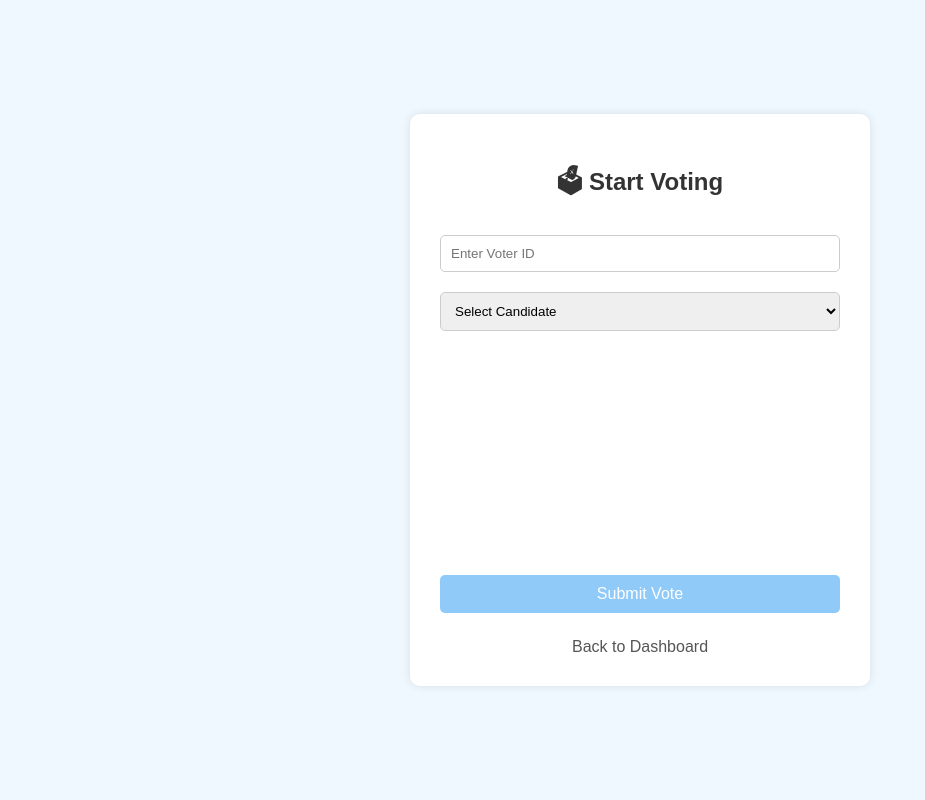
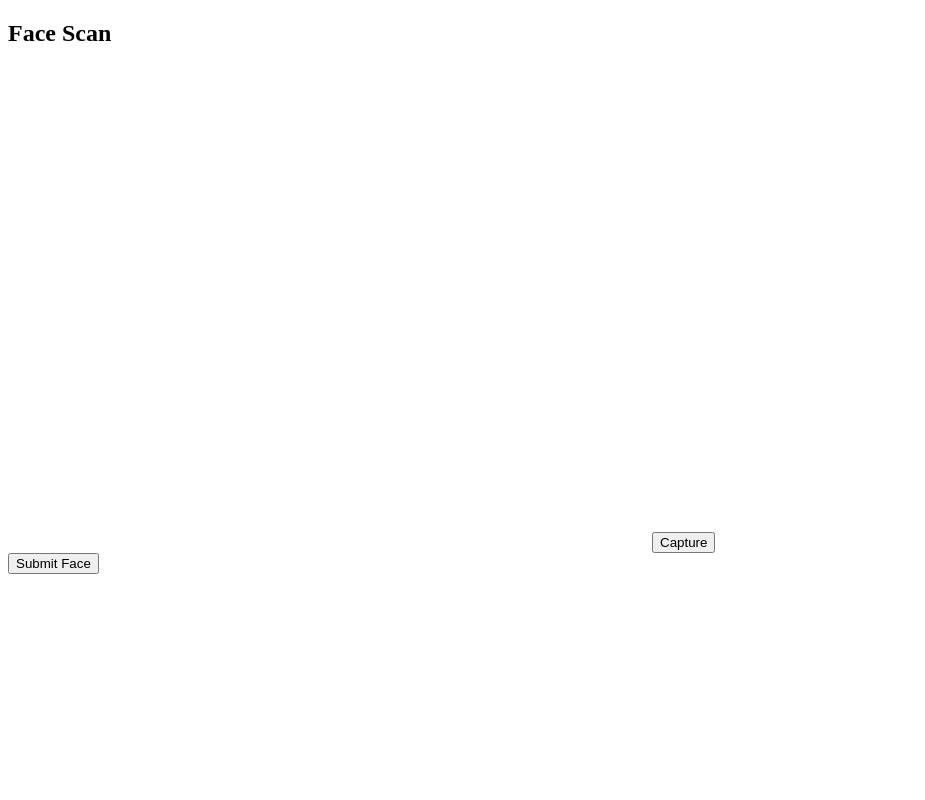
Before and after one commit to manpurivarshitha341-rgb/teamproject, a Django app: page /voting/start/ in a window 1280 px wide. Shown: the whole page, without its empty margins (0-925 px from the left). Run offline with Django 5.2, Linux system fonts and the light colour scheme; data comes from the database, SQL or seed files in the repository.

Commit message:
your message

```diff
--- /dev/null
+++ b/apps/voting/templates/voting/start.html
@@ -0,0 +1,46 @@
+<!DOCTYPE html>
+<html>
+<head>
+    <title>Scan Face</title>
+</head>
+<body>
+    <h2>Face Scan</h2>
+    {% if error %}
+        <p style="color:red;">{{ error }}</p>
+    {% endif %}
+
+    <video id="video" width="640" height="480" autoplay></video>
+    <button id="snap">Capture</button>
+    <canvas id="canvas" width="640" height="480" style="display:none;"></canvas>
+
+    <form id="faceForm" method="POST" enctype="multipart/form-data">
+        {% csrf_token %}
+        <input type="hidden" name="image" id="imageInput">
+        <button type="submit">Submit Face</button>
+    </form>
+
+    <script>
+        const video = document.getElementById('video');
+        const canvas = document.getElementById('canvas');
+        const snap = document.getElementById('snap');
+        const imageInput = document.getElementById('imageInput');
+
+        // Access webcam
+        navigator.mediaDevices.getUserMedia({ video: true })
+            .then(stream => {
+                video.srcObject = stream;
+            })
+            .catch(err => {
+                alert('Cannot access camera: ' + err);
+            });
+
+        // Capture image
+        snap.addEventListener('click', () => {
+            canvas.getContext('2d').drawImage(video, 0, 0, canvas.width, canvas.height);
+            const dataURL = canvas.toDataURL('image/png');
+            imageInput.value = dataURL;  // send to server
+            alert('Face captured! Now submit.');
+        });
+    </script>
+</body>
+</html>
--- a/apps/voting/urls.py
+++ b/apps/voting/urls.py
@@ -2,11 +2,9 @@ from django.urls import path
 from . import views
 
 urlpatterns = [
-
-    path('', views.vote, name='vote'),
-
-    path('start/', views.vote, name='start_vote'),
-
-    path('results/', views.results, name='results'),
-
+    path('', views.vote, name='vote'),                # "/voting/" landing page
+    path('start/', views.start_vote, name='start_vote'),  # "/voting/start/"
+    path('scan-face/', views.scan_face, name='scan_face'),  # "/voting/scan-face/"
+    path('submit-vote/', views.submit_vote, name='submit_vote'),  # "/voting/submit-vote/"
+    path('results/', views.results, name='results'),  # "/voting/results/"
 ]
--- a/apps/voting/views.py
+++ b/apps/voting/views.py
@@ -1,101 +1,79 @@
-from django.shortcuts import render
-from django.http import JsonResponse
-from django.core.files.base import ContentFile
-
-from .models import Candidate, Vote
-from apps.voters.models import Voter
-
-from apps.biometric.face_service import match_face
-from apps.biometric.hybrid_matcher import verify_voter
-
-import base64
-import json
+from django.shortcuts import render, redirect
+from django.http import HttpResponse
+from .models import Candidate
 
 
-# Voting Page
+# Landing page
 def vote(request):
+    candidates = Candidate.objects.all()
 
-    candidates = Candidate.objects.all()
-    message = ""
-
-    if request.method == "POST":
-
-        voter_id = request.POST.get("voter_id")
-        candidate_id = request.POST.get("candidate")
-        image_data = request.POST.get("captured_image")
-
-        try:
-            voter = Voter.objects.get(voter_id=voter_id)
-
-            if voter.has_voted:
-                message = "You already voted"
-                return render(request, "voting_screen.html", {"candidates": candidates, "message": message})
-
-            # Convert base64 image
-            format, imgstr = image_data.split(';base64,')
-            captured = ContentFile(base64.b64decode(imgstr), name='capture.png')
-
-            # Face verification
-            if match_face(voter.face_image.path, captured):
-
-                candidate = Candidate.objects.get(id=candidate_id)
-
-                Vote.objects.create(
-                    voter=voter,
-                    candidate=candidate
-                )
-
-                voter.has_voted = True
-                voter.save()
-
-                message = "Biometric verified. Vote submitted!"
-
-            else:
-                message = "Face not matched"
-
-        except:
-            message = "Invalid voter ID"
-
-    return render(request, "voting_screen.html", {"candidates": candidates, "message": message})
+    return render(request, "voting/vote.html", {
+        "candidates": candidates
+    })
 
 
-# Results Page
-def results(request):
+# Optional start page (same as landing)
+def start_vote(request):
+    return render(request, "voting/start.html")
 
+
+# Scan voter face/iris
+def scan_face(request):
+    if request.method == "POST":
+        # TEMP: Set True for testing
+        voter_valid = True
+
+        if voter_valid:
+            candidates = Candidate.objects.all()
+
+            return render(request, "voting/submit_vote.html", {
+                "candidates": candidates
+            })
+        else:
+            return render(request, "voting/scan_face.html", {
+                "error": "Invalid voter"
+            })
+
+    return render(request, "voting/scan_face.html")
+
+
+# Submit the vote
+def submit_vote(request):
+    if request.method == "POST":
+        selected_candidate = request.POST.get("candidate")
+
+        if selected_candidate:
+            # 👉 You can store vote here later
+
+            return redirect('results')
+        else:
+            candidates = Candidate.objects.all()
+
+            return render(request, "voting/submit_vote.html", {
+                "candidates": candidates,
+                "error": "Please select a candidate"
+            })
+
+    # If user comes directly without POST
     candidates = Candidate.objects.all()
 
-    data = []
+    return render(request, "voting/submit_vote.html", {
+        "candidates": candidates
+    })
 
-    for c in candidates:
-        count = Vote.objects.filter(candidate=c).count()
-        data.append({
-            "name": c.name,
-            "party": c.party,
-            "votes": count
+
+# Show voting results
+def results(request):
+    candidates = Candidate.objects.all()
+
+    results_data = []
+    for candidate in candidates:
+        results_data.append({
+            "name": candidate.name,
+            "party": candidate.party,
+            "votes": 0  # You can update later with real count
         })
 
-    return render(request, "results.html", {"data": data})
-
-
-# Face + Iris Verification API
-def verify(request):
-
-    data = json.loads(request.body)
-    image = data["image"]
-
-    # Save captured image
-    format, imgstr = image.split(';base64,')
-    imgdata = base64.b64decode(imgstr)
-
-    with open("media/captured.png", "wb") as f:
-        f.write(imgdata)
-
-    result = verify_voter(
-        "media/voter_images/registered.png",
-        "media/captured.png"
-    )
-
-    if result:
-        return JsonResponse({"message": "Verification Success"})
-    else:
-        return JsonResponse({"message": "Verification Failed"})
+    return render(request, "voting/results.html", {
+        "results": results_data
+    })
--- a/templates/voter_register.html
+++ b/templates/voter_register.html
@@ -91,11 +91,7 @@ button:hover{
 <option>Other</option>
 </select>
 
-<label>Upload Face Image</label>
-<input type="file" name="face_image" required>
 
-<label>Upload Iris Image</label>
-<input type="file" name="iris_image" required>
 
 <button type="submit">Register Voter</button>
 
--- a/templates/voting_screen.html
+++ b/templates/voting_screen.html
@@ -3,116 +3,99 @@
 <html>
 <head>
 <title>Start Voting</title>
+
 <style>
-        body {
-            font-family: Arial, sans-serif;
-            background: #f0f8ff;
-            display: flex;
-            justify-content: center;
-            align-items: center;
-            height: 100vh;
-            margin: 0;
+body{
+font-family:Arial;
+background:#f5f9ff;
+display:flex;
+justify-content:center;
+align-items:center;
+height:100vh;
 }
 
-        .container {
-            background: white;
-            padding: 30px;
-            width: 400px;
-            border-radius: 10px;
-            box-shadow: 0 0 10px rgba(0,0,0,0.1);
+.container{
+background:white;
+padding:30px;
+width:400px;
+border-radius:10px;
+box-shadow:0 0 10px #ddd;
 }
 
-        h2 {
-            text-align: center;
-            color: #333;
-            margin-bottom: 20px;
+video{
+width:100%;
+margin-top:10px;
 }
 
-        input, select, button {
-            width: 100%;
-            padding: 10px;
-            margin: 10px 0;
-            border-radius: 5px;
-            border: 1px solid #ccc;
-            box-sizing: border-box;
-        }
-
-        button {
-            background-color: #90caf9;
-            border: none;
-            color: white;
-            font-size: 16px;
-            cursor: pointer;
-        }
-
-        button:hover {
-            background-color: #64b5f6;
-        }
-
-        video {
-            width: 100%;
-            border-radius: 5px;
-            margin: 10px 0;
-        }
-
-        .message {
-            text-align: center;
-            color: green;
-            margin-top: 10px;
-        }
-
-        a {
-            text-decoration: none;
-            color: #555;
-            display: block;
-            text-align: center;
-            margin-top: 15px;
-        }
-
-        a:hover {
-            color: #333;
+button{
+width:100%;
+padding:10px;
+margin-top:10px;
+background:#64b5f6;
+border:none;
+color:white;
+border-radius:5px;
 }
 </style>
+
 </head>
+
 <body>
 
 <div class="container">
+
 <h2>🗳 Start Voting</h2>
 
-    <form method="POST">
+<form method="POST" action="/submit-vote/">
 {% csrf_token %}
+
 <input type="text" name="voter_id" placeholder="Enter Voter ID" required>
 
+<br><br>
+
 <select name="candidate" required>
+
 <option value="">Select Candidate</option>
+
 {% for c in candidates %}
 <option value="{{ c.id }}">{{ c.name }} - {{ c.party }}</option>
 {% endfor %}
+
 </select>
 
 <video id="video" autoplay></video>
 
+<button type="button" onclick="scanFace()">Scan Face</button>
+
 <button type="submit">Submit Vote</button>
+
 </form>
 
-    {% if message %}
-    <p class="message">{{ message }}</p>
-    {% endif %}
+<a href="/">Back to Dashboard</a>
 
-    <a href="/">Back to Dashboard</a>
 </div>
 
 <script>
-    // Open camera
+
 const video = document.getElementById("video");
 
-    navigator.mediaDevices.getUserMedia({ video: true })
-        .then(stream => {
+navigator.mediaDevices.getUserMedia({video:true})
+.then(stream=>{
 video.srcObject = stream;
+});
+
+function scanFace(){
+
+fetch("/scan-face/",{
+method:"POST"
 })
-        .catch(err => {
-            console.log("Camera error:", err);
+.then(res=>res.json())
+.then(data=>{
+alert(data.message);
 });
+
+}
+
 </script>
 
 </body>
```
Also changed, not shown: apps/biometric/camera.py (+13 -17 lines), apps/biometric/face_service.py (+12 -9 lines), apps/voters/models.py (+3 -7 lines), apps/voters/views.py (+14 -8 lines), apps/voting/templates/vote.html (+39 -18 lines), core/settings.py (+1 -11 lines), templates/results.html (+5 -70 lines), apps/authentication/migrations/0001_initial.py (added), apps/voters/migrations/0002_remove_voter_face_image_remove_voter_iris_image_and_more.py (added), captured_face.jpg (deleted), db.sqlite3. Lines whose indentation alone changed are shown as unchanged.
